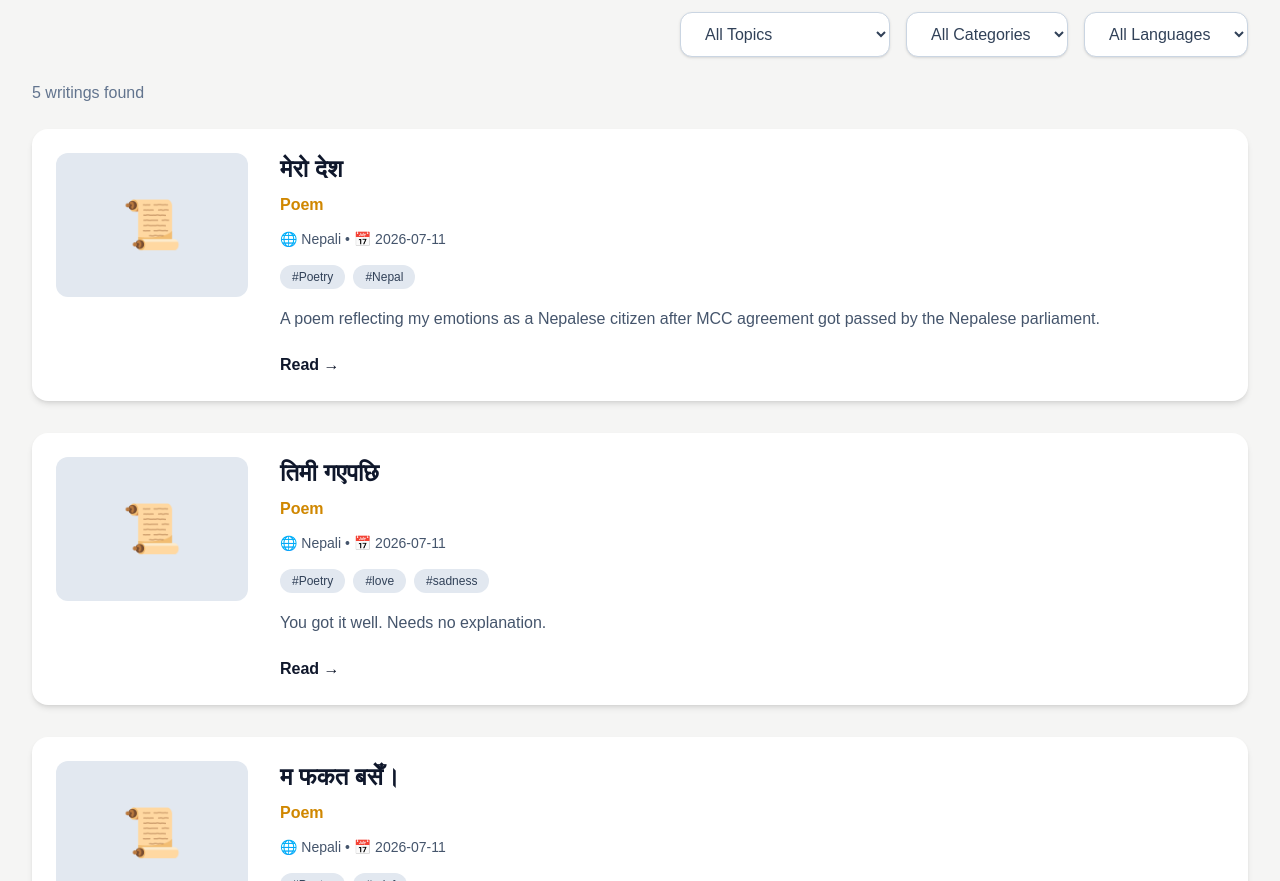
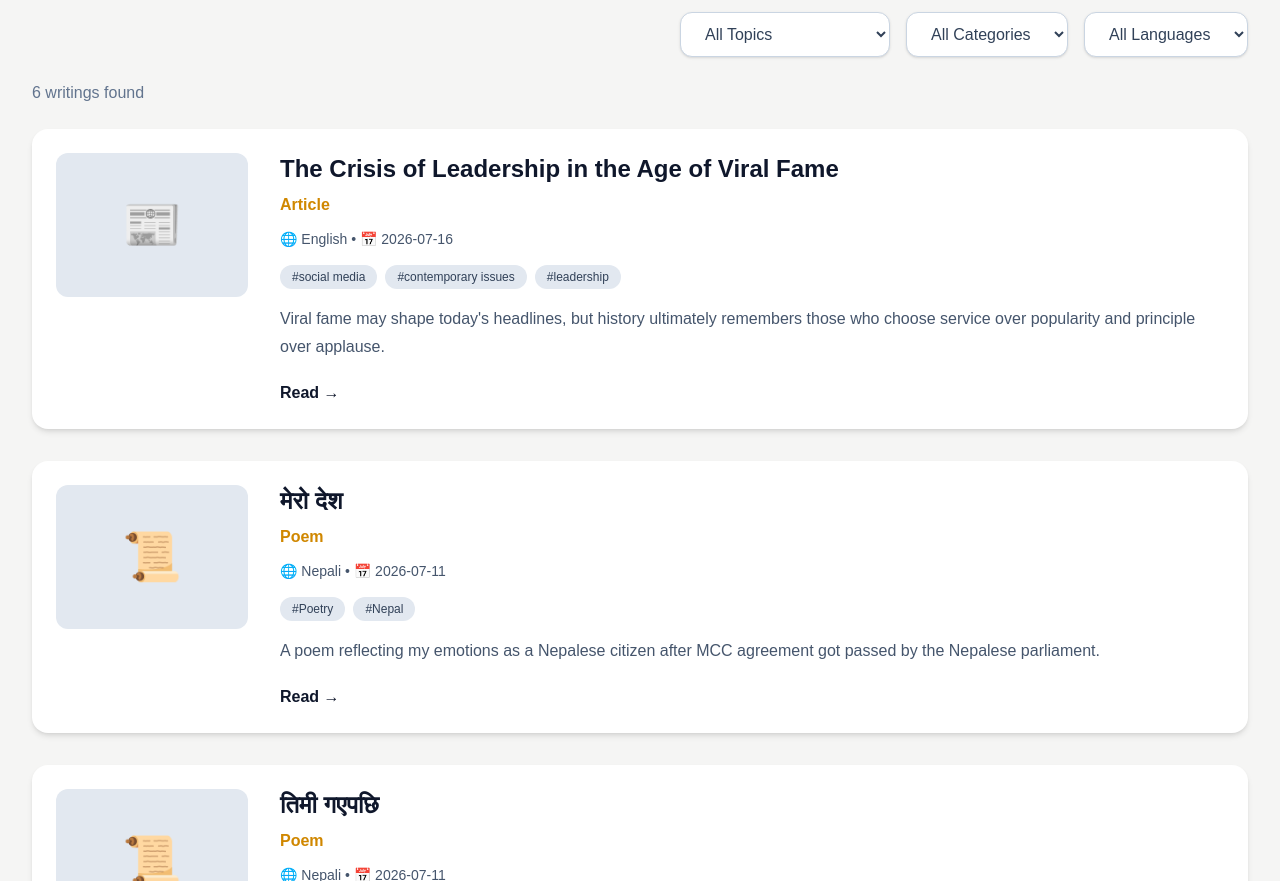
Before and after one commit to prashamghimire/portfolio, a Next.js app: page /writings in a window 1280 px wide. Shown: the part 1600-2481 px from the top of the page. Built offline with nearby package versions, Linux system fonts and the light colour scheme.

Commit message:
upload article on The Crisis of Leadership in the Age of Viral Fame

```diff
--- /dev/null
+++ b/content/writings/the-crisis-of-leadership.md
@@ -0,0 +1,29 @@
+# The Crisis of Leadership in the Age of Viral Fame
+
+Never before has it been easier to command public attention. A smartphone, a compelling video, and an algorithm can transform an unknown individual into a global sensation overnight. Yet while influence has become highly accessible, genuine leadership seems increasingly scarce. In this digital era, popularity is often mistaken for credibility, visibility for significance, and virality for leadership. This confusion has created one of the clearest challenges of our time.
+
+History remembers individuals not because they attracted attention but because they accepted responsibility. From political reformers and social activists to visionary entrepreneurs, those who shaped history did so by making difficult decisions, often at the cost of their own popularity. Leadership has always been measured by impact, not applause.
+
+Social media has indeed made communication democratic. It has enabled ordinary people to share ideas, expose injustice, educate millions, and mobilize communities in ways that were unimaginable just two decades ago. We have seen many creators use these platforms to improve lives, raise awareness, and inspire meaningful action. Social media itself is not the problem. It is the culture that increasingly equates attention with authority. In a country where social media increasingly influences public conversations, distinguishing popularity from leadership has become especially important.
+
+Social media platforms do not necessarily reward wisdom; they reward content that generates engagement. Their algorithms are generally optimized to maximize engagement, including clicks, shares, comments, and watch time, often amplifying content that provokes outrage, controversy, or strong emotion. Thus, visibility is frequently driven by the ability to capture attention rather than expertise or integrity. The loudest voices often tend to dominate the thoughtful ones.
+
+Consider two pieces of content published on the same day: a thoughtful lecture explaining inflation and a sensational prank video designed to provoke reactions. Which one is more likely to spread widely?
+
+Similarly, a university professor may devote decades to research that shapes public policy, while a fifteen-second viral video reaches millions within hours. Visibility and contribution are no longer closely aligned. Digital platforms are not inherently biased against expertise; they are simply designed to reward what keeps users engaged. The result, however, is that entertainment often travels farther than thoughtful analysis.
+
+This environment blurs the distinction between influencers and leaders. Influencers might excel at attracting audiences; leaders accept responsibility for those they serve. Influencers may shape trends and opinions, but leaders shape institutions, organizations, communities, and nations. One measures success through engagement metrics; the other through trust, accountability, and lasting change. The two roles, however, are not mutually exclusive, but they are fundamentally different.
+
+In recent years, digital culture has increasingly rewarded those who respond to what is immediately popular rather than what is ultimately right. Political leaders, institutions, and public figures often face immense pressure to make decisions based on online trends and public outrage instead of long-term principles. When popularity becomes the primary objective, difficult yet necessary decisions are often postponed indefinitely, accountability weakens, and ultimately leadership becomes mere performance.
+
+This distinction matters because leadership often requires the courage to disappoint people. A responsible leader must sometimes make decisions that invite criticism in the present to secure stability or progress in the future. History repeatedly shows that transformative leadership rarely enjoys universal approval at the moment it is exercised. Abraham Lincoln faced fierce opposition during the American Civil War. Nelson Mandela endured decades of imprisonment before becoming a symbol of reconciliation. Hence, legacies are built not on immediate popularity but on unwavering commitment to justice, truth, and principle.
+
+Trust, not attention, is the true currency of leadership. Attention can be purchased through advertising, manufactured through controversy, or accumulated through algorithms. Trust, however, is earned gradually through consistency, competence, and accountability. While a viral moment may attract millions of viewers, only sustained character earns lasting respect.
+
+None of this suggests that influencers cannot become leaders. Many content creators have successfully mobilized charitable initiatives, promoted education, and advocated for important social causes. Likewise, holding a formal position of authority does not automatically make someone a leader. Leadership is defined neither by profession nor by platform but by the willingness to accept responsibility for others and to prioritize long-term public good over personal recognition. The issue is not that some people become famous; the issue is when fame itself becomes mistaken for evidence of wisdom, competence, or character.
+
+The greater challenge for modern society is therefore not the abundance of influencers but the scarcity of discernment. Citizens must learn to differentiate between those who merely command attention and those who genuinely deserve trust. In an era where every voice can be amplified, the ability to identify principled and accountable leadership becomes an essential civic responsibility.
+
+When societies mistake popularity for leadership, they risk elevating those who command attention over those capable of solving complex problems. Although technology will continue to evolve and digital influence will become even more powerful, the qualities that define leadership remain remarkably unchanged: integrity, courage, responsibility, and vision.
+
+Viral fame may shape today's headlines, but history ultimately remembers those who choose service over popularity and principle over applause.
--- a/data/writings.ts
+++ b/data/writings.ts
@@ -247,7 +247,47 @@ export const writings: Writing[] = [
     "writings/bittiya-siksha.md",
 },
 
+{
+  id: "the-crisis-of-leadership-in-the-age-of-viral-fame",
 
+  title: "The Crisis of Leadership in the Age of Viral Fame",
+
+  slug: "the-crisis-of-leadership-in-the-age-of-viral-fame",
+
+  category: "Article",
+
+  language: "English",
+
+  published: "2026-07-16",
+
+  featured: false,
+
+  cover: null,
+
+  summary:
+    "Viral fame may shape today's headlines, but history ultimately remembers those who choose service over popularity and principle over applause.",
+
+  background:
+    "Trying to question the impact of viral fame on leadership. This article was written during my post +2 board exam leisure time.",
+
+  dedication:
+    "To all the netizens and the public.",
+
+  topics: [
+    "social media",
+    "contemporary issues",
+    "leadership",
+  ],
+
+  keywords: [
+    "social media",
+    "contemporary issues",
+    "leadership"
+  ],
+
+  content:
+    "writings/the-crisis-of-leadership.md",
+},
 
 
 ];
```
